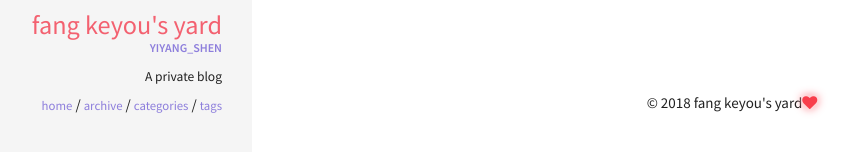
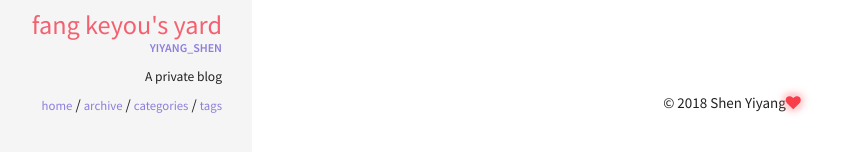
Before and after one commit to FangKeyou/FangKeyou.github.io, a Jekyll site: the page built from index.html, in a window 1280 px wide. Shown: the part 399-551 px from the top of the page, without its empty margins (68-921 px from the left). Built offline with Jekyll 4.4.1, drawn with Linux system fonts in a browser that asks for light colours.

Commit message:
Update footer.html

```diff
--- a/_includes/footer.html
+++ b/_includes/footer.html
@@ -1,3 +1,3 @@
 <footer>
-  &copy; {{ site.time | date: '%Y' }} {{ site.owner.name }}<i class="fa fa-heart heart-icon"></i>
+  &copy; {{ site.time | date: '%Y' }} {{ "Shen Yiyang" }}<i class="fa fa-heart heart-icon"></i>
 </footer>
```
